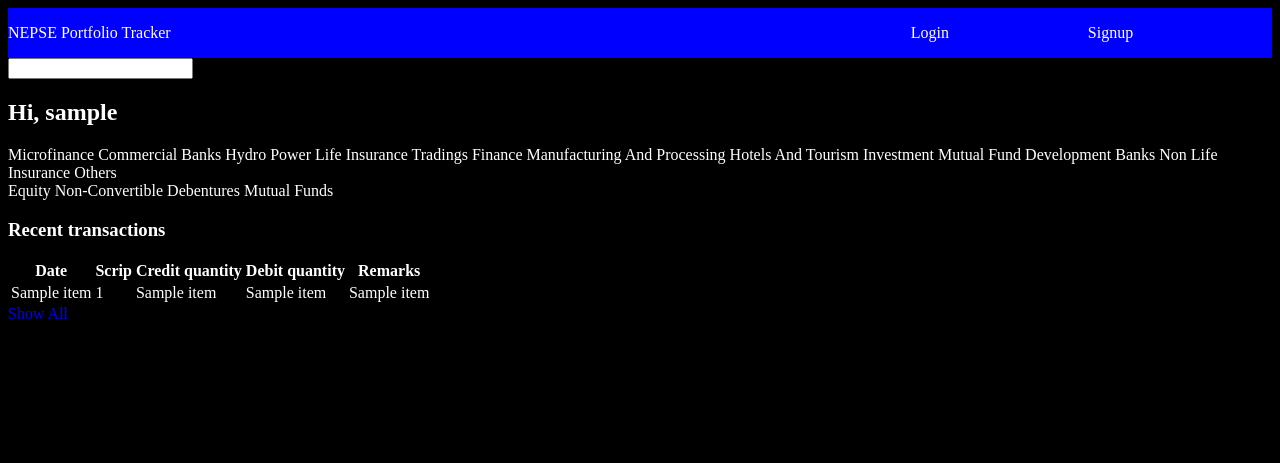
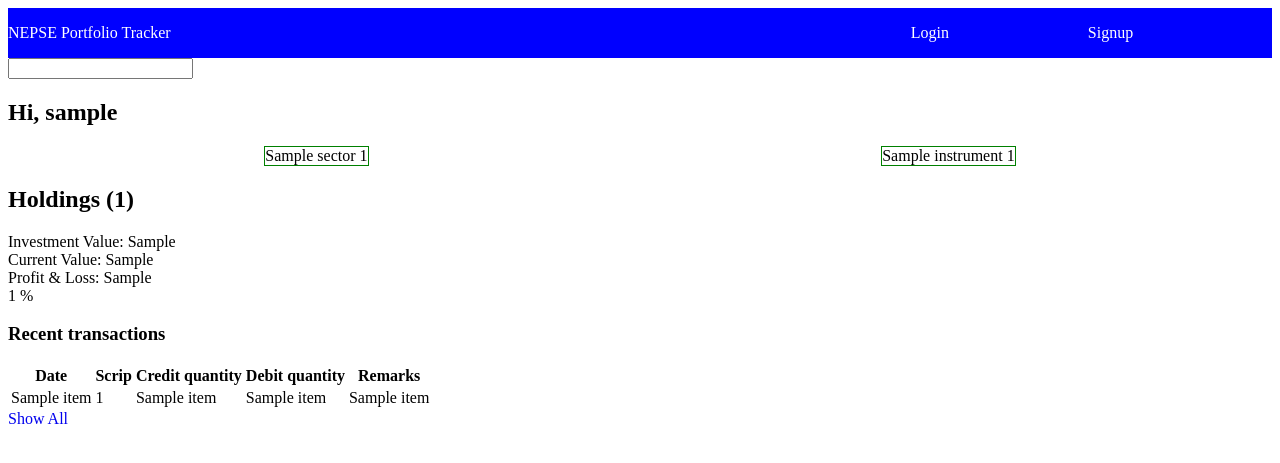
Before and after one commit to bixash/NEPSE-Stock-Portfolio-Tracker, a Python web app: template resources/templates/portfolio.html in a window 1280 px wide. Shown: the top 463 px of the page. Run offline with Jinja, Linux system fonts and the light colour scheme; the template is opened without the code that fills it: most values are stand-ins (such as "Sample title", 1, 10 or a date in 2020).

Commit message:
portfolio summary

```diff
--- a/portfoliotracker/api/holdings_router.py
+++ b/portfoliotracker/api/holdings_router.py
@@ -27,6 +27,8 @@ def get_transaction(request: Request):
 
     user = User(username = request.session["username"], user_id = request.session['user_id'])
     holdings = trans_service.get_holdings(trans_service.get_joined_result(user).result)
+    holdings_summary = trans_service.get_holdings_summary(holdings)
+    print(holdings_summary)
 
 
     return templates.TemplateResponse("holdings.html", { "request": request, "username": user.username, "holdings": holdings,})
--- a/portfoliotracker/api/portfolio_router.py
+++ b/portfoliotracker/api/portfolio_router.py
@@ -68,5 +68,8 @@ def portfolio(request: Request):
     sector_summary = trans_service.get_sector_summary(holdings, company_service.get_all_sectors().result)
     instrument_summary = trans_service.get_instrument_summary(holdings, company_service.get_all_instrument().result)
 
+    holdings = trans_service.get_holdings(trans_service.get_joined_result(user).result)
+    holdings_summary = trans_service.get_holdings_summary(holdings)
+    # print(holdings_summary)
 
-    return templates.TemplateResponse("portfolio.html", { "request": request,  "recent_transactions": recent_transactions.result,"username": user.username, "holdings": joined_trans.result, "sector_summary":sector_summary,"instrument_summary":instrument_summary })
+    return templates.TemplateResponse("portfolio.html", { "request": request,  "recent_transactions": recent_transactions.result,"username": user.username, "holdings": holdings, "sector_summary":sector_summary,"instrument_summary":instrument_summary, "holdings_summary": holdings_summary })
--- a/resources/static/css/portfolio.css
+++ b/resources/static/css/portfolio.css
@@ -14,3 +14,15 @@
     /* background-color: green; */
     width: 700px;
 }
+
+.dashboard-block {
+    display: flex;
+    justify-content: space-around;
+    align-items: flex-start;
+    /* border: 1px solid green; */
+}
+.dashboard-sector-block, .dashboard-instrument-block{
+
+    border: 1px solid green;
+
+}
--- a/resources/static/css/style.css
+++ b/resources/static/css/style.css
@@ -1,8 +1,8 @@
-body {
+/* body {
 
   background-color: black;
   color: white;
-}
+} */
 
 .main-head{
     text-align: center;
--- a/resources/templates/portfolio.html
+++ b/resources/templates/portfolio.html
@@ -24,31 +24,44 @@ endblock %} {% block content %}
   </div>
 
   <div class="dashboard-block">
-    <div class="dashboard-equity-block">
-      Microfinance
-      Commercial Banks
-      Hydro Power
-      Life Insurance
-      Tradings
-      Finance
-      Manufacturing And Processing
-      Hotels And Tourism
-      Investment
-      Mutual Fund
-      Development Banks
-      Non Life Insurance
-      Others
+    <div class="dashboard-sector-block">
+
+      {% for item in sector_summary %}
+      <div>
+      <span>{{item['sector']}}</span>
+      <span>{{item['no_of_scrip']}}</span>
+      <span>{{item['total_value']}}</span>
+
+      </div>
+      {% endfor %}
+
 
     </div>
-    <div class="dashboard-mutual-block">
-      Equity
-      Non-Convertible Debentures
-      Mutual Funds
+    <div class="dashboard-instrument-block">
+      {% for item in instrument_summary %}
+      <div>
+      <span>{{item['instrument']}}</span>
+      <span>{{item['no_of_scrip']}}</span>
+      <span>{{item['total_value']}}</span>
+
+      </div>
+      {% endfor %}
 
     </div>
 
   </div>
 
+  <div>
+    <h2> Holdings ({{ holdings|length }})</h2>
+    <div>
+      {% for item in holdings_summary%}
+      <div>Investment Value: {{item['invest_value']}}</div>
+      <div>Current Value: {{item['current_value']}} </div>
+      <div>Profit & Loss: {{item['profit_loss']}} </div>
+      {{item['profit_loss_percent']}} %
+      {% endfor %}
+    </div>
+  </div>
 
 </section>
   <div class="history-section">
```
Also changed, not shown: portfoliotracker/service/transaction_service.py (+15 -2 lines).
